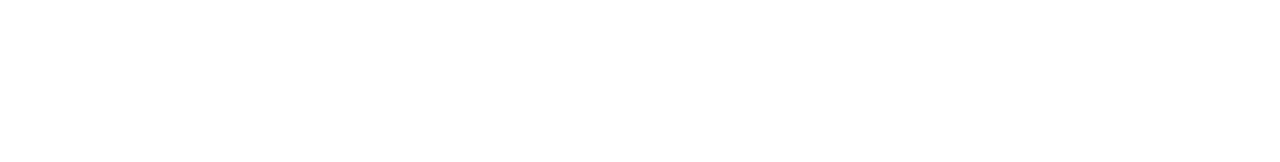
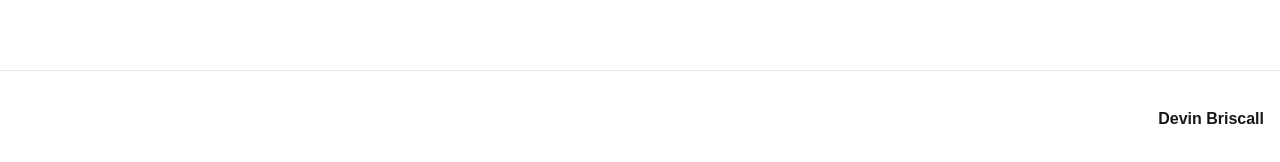
Before and after one commit to DevinBriscall/react, a Next.js app: page / in a window 1280 px wide. Shown: the part 730-892 px from the top of the page. Before the commit the page ends 800 px from the top, so only its background shows below. Built offline with nearby package versions, Linux system fonts and the light colour scheme.

Commit message:
add a footer

```diff
--- /dev/null
+++ b/src/components/Footer.js
@@ -0,0 +1,9 @@
+import React from "react";
+
+export default function Footer() {
+	return (
+		<div className="h-24 flex items-center justify-end border-t px-4 font-bold">
+			Devin Briscall
+		</div>
+	);
+}
--- a/src/components/Navbar.js
+++ b/src/components/Navbar.js
@@ -3,7 +3,7 @@ import React from "react";
 
 export default function Navbar() {
 	return (
-		<div className="border-b font-bold h-[60px] px-4 flex justify-between items-center">
+		<div className="border-b sticky top-0 z-50 bg-white font-bold h-[60px] px-4 flex justify-between items-center">
 			<Link href={"/"}>React Examples</Link>
 			<div className="flex gap-2 text-blue-500 transition-all duration-300">
 				<Link href={"/react-basics"} className="hover:underline">
--- a/src/pages/_app.js
+++ b/src/pages/_app.js
@@ -1,11 +1,17 @@
 import Navbar from "@/components/Navbar";
 import "@/styles/globals.css";
+import Footer from "@/components/Footer";
 
 export default function App({ Component, pageProps }) {
 	return (
 		<>
 			<Navbar />
-			<Component {...pageProps} />
+			<div className="min-h-[calc(100vh-60px)]">
+				<Component {...pageProps} />
+			</div>
+			<footer>
+				<Footer />
+			</footer>
 		</>
 	);
 }
```
